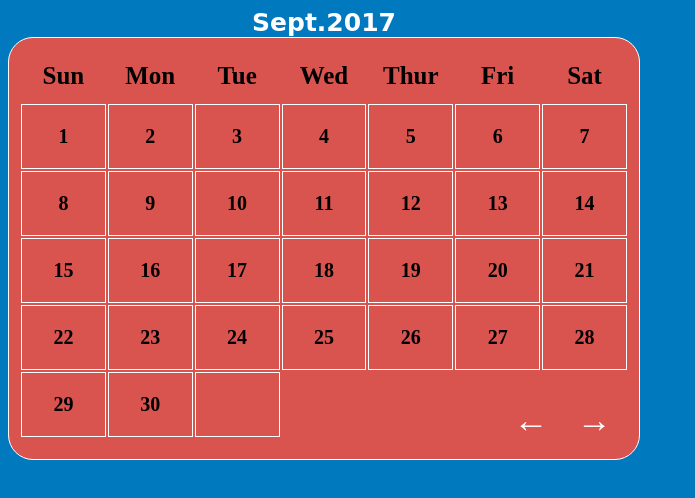
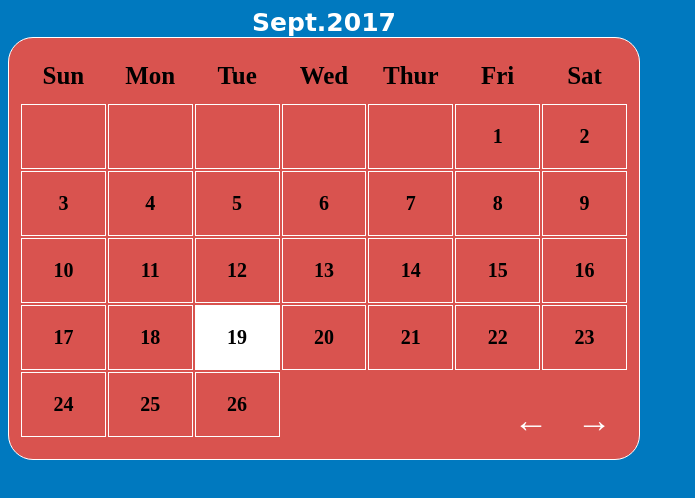
Before and after one commit to Clickys/Calendar, a plain HTML site: page index.html in a window 1280 px wide. Shown: the whole page, without its empty margins (0-695 px from the left). Drawn offline with Linux system fonts and the light colour scheme.

Commit message:
Fix the current day to set background as white

```diff
--- a/calendar.js
+++ b/calendar.js
@@ -24,25 +24,53 @@ var calendar = {
 
 
 var loopTable = function () {
-    var k = getDaysInMonth(calendar.year(), calendar.month());
+    var daysInMonth = getDaysInMonth(calendar.year(), calendar.month());
     var table = document.getElementById('myTable');
     var rows = table.rows;
     var l = 1;
+    var month = calendar.month();
+    var year = calendar.year();
+    var firstDay = new Date(year + "-" + month).getDay();
+    var currentDay = new Date().getDay();
+    var dayOfMonth = new Date().getDate();
 
+    console.log(dayOfMonth);
     for (var i = 1; i < rows.length; i++) {
-        cells = rows[i].cells;
-        for (var j = 0; j < cells.length; j++) {
-            if (l <= k) {
-                cells[j].innerHTML = l;
-            } else {
-                break;
+
+        if (rows[i] == rows[1]) {
+
+            var k = 1;
+
+            for (var j = firstDay; j < rows[i].cells.length; j++) {
+
+                if (k === dayOfMonth) {
+                    rows[i].cells[j].style.backgroundColor = 'white'
+                    console.log('iam in style');
+                    console.log(rows[i].cells[j])
+
+                }
+
+                if (k <= daysInMonth) {
+                    console.log('iam in k <')
+                    rows[i].cells[j].innerHTML = k;
+                    k++
+                }
+
             }
-
-            l++
-
+        } else {
+            for (let j = 0; j < rows[i].cells.length; j++) {
+                if (k === dayOfMonth) {
+                    rows[i].cells[j].style.backgroundColor = 'white'
+                }
+                if (k <= daysInMonth) {
+                    rows[i].cells[j].innerHTML = k;
+                    k++
+                }
+            }
         }
     }
 }
+
 loopTable();
 
 function monthTitle() {
@@ -57,8 +85,7 @@ function monthTitle() {
 
     if (monthNum >= 12) {
         nextArrow.className += ' inactiveLink';
-    }
-    else if (monthNum <= 1) {
+    } else if (monthNum <= 1) {
         leftArrow.className += ' inactiveLink';
     } else {
         nextArrow.classList.remove('inactiveLink');
@@ -69,7 +96,6 @@ function monthTitle() {
     var titleNode = document.createTextNode(monthName);
     title.appendChild(titleNode);
 
-    console.log(calendar.month());
 
 }
 monthTitle();
--- a/index.html
+++ b/index.html
@@ -84,44 +84,44 @@
                 <th>Sat</th>
             </tr>
             <tr>
-                <td>1</td>
-                <td>2</td>
-                <td>3</td>
-                <td>4</td>
-                <td>5</td>
-                <td>6</td>
-                <td>7</td>
+                <td></td>
+                <td></td>
+                <td></td>
+                <td></td>
+                <td></td>
+                <td></td>
+                <td></td>
             </tr>
             <tr>
-                <td>1</td>
-                <td>2</td>
-                <td>3</td>
-                <td>4</td>
-                <td>5</td>
-                <td>6</td>
-                <td>7</td>
+                <td></td>
+                <td></td>
+                <td></td>
+                <td></td>
+                <td></td>
+                <td></td>
+                <td></td>
             </tr>
             <tr>
-                <td>1</td>
-                <td>2</td>
-                <td>3</td>
-                <td>4</td>
-                <td>5</td>
-                <td>6</td>
-                <td>7</td>
+                <td></td>
+                <td></td>
+                <td></td>
+                <td></td>
+                <td></td>
+                <td></td>
+                <td></td>
             </tr>
             <tr>
-                <td>1</td>
-                <td>2</td>
-                <td>3</td>
-                <td>4</td>
-                <td>5</td>
-                <td>6</td>
-                <td>7</td>
+                <td></td>
+                <td></td>
+                <td></td>
+                <td></td>
+                <td></td>
+                <td></td>
+                <td></td>
             </tr>
             <tr>
-                <td>1</td>
-                <td>2</td>
+                <td></td>
+                <td></td>
                 <td></td>
             </tr>
         </table>
```
